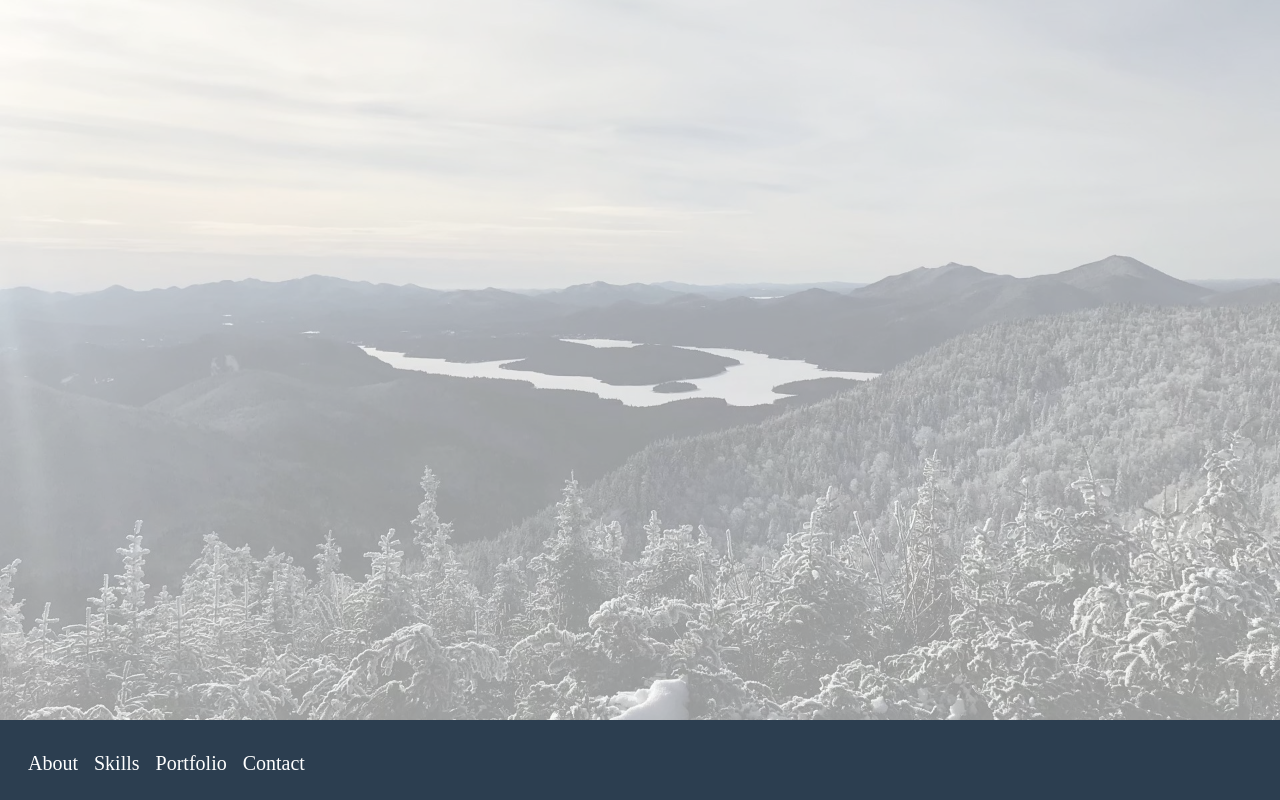
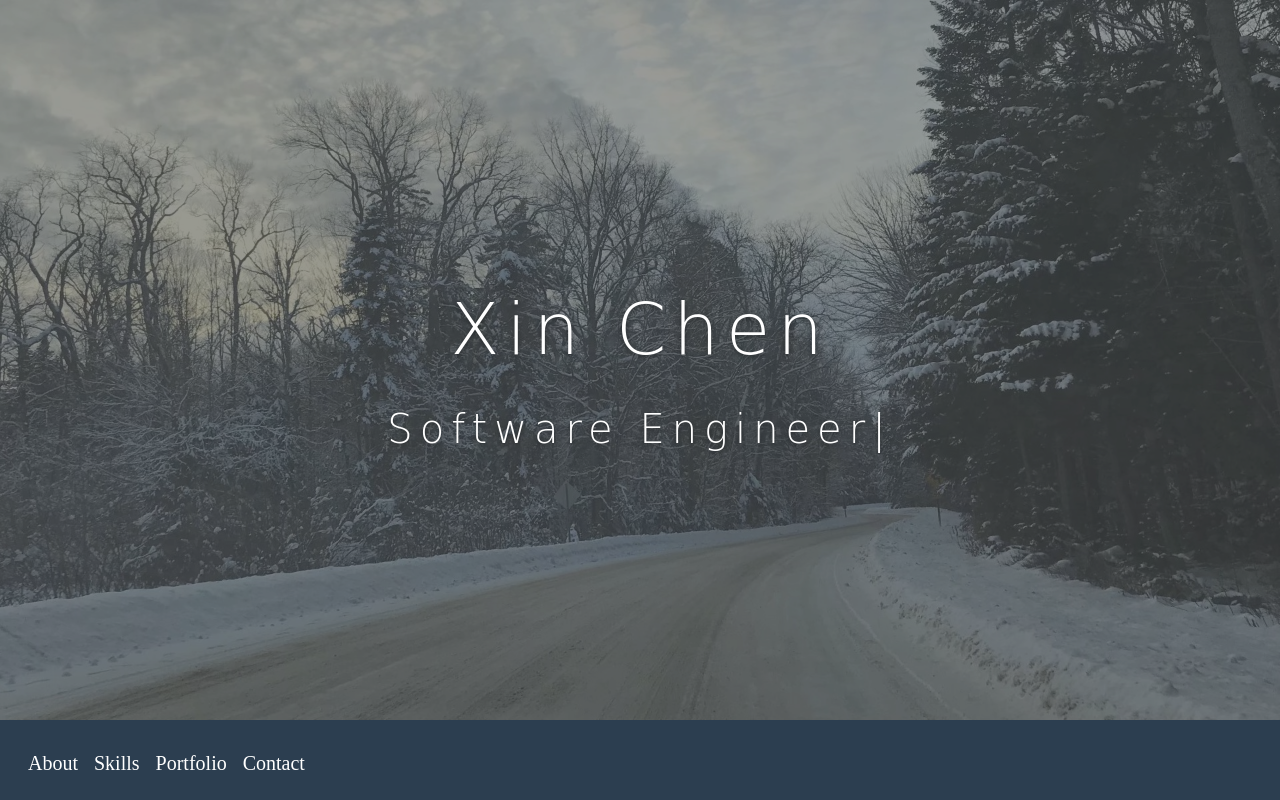
Before and after one commit to xin0415/xin.github.io, a website: page index.html in a window 1280 px wide. Shown: the top 800 px of the page. Drawn offline with nearby package versions, Linux system fonts and the light colour scheme.

Commit message:
update
need to fix size issue

```diff
--- a/index.html
+++ b/index.html
@@ -11,8 +11,33 @@
 <body>
 
 	<div>
+		<div id="slides">
+			<div class="overlay"></div>
+			<div class="slideshow-container">
+				<div class="mySlides fade">
+				  <img src="img/slide1.jpeg" style="width:100%">
+				</div>
 
-		<div class="slideshow-container">
+				<div class="mySlides fade">
+				  <img src="img/slide2.jpg" style="width:100%">
+				</div>
+
+				<div class="mySlides fade">
+				  <img src="img/slide3.jpg" style="width:100%">
+				</div>
+
+				<div class="mySlides fade">
+				  <img src="img/slide4.jpg" style="width:100%">
+				</div>
+			</div>
+			<div class="titleMessage">
+				<div class="heading">
+					<p>Xin Chen</p>
+					<span class="sub"></span><span class="sub typed"></span>
+				</div>
+			</div>
+		</div>
+		<!-- <div class="slideshow-container">
 			<div class="mySlides fade">
 			  <img src="img/slide1.jpeg" style="width:100%">
 			</div>
@@ -28,7 +53,7 @@
 			<div class="mySlides fade">
 			  <img src="img/slide4.jpg" style="width:100%">
 			</div>
-		</div>
+		</div> -->
 
 		<!-- <div class="carousel slide" data-ride="carousel">
 		  <div class="carousel-inner">
--- a/src/index.js
+++ b/src/index.js
@@ -1,4 +1,5 @@
 var slideIndex = 0;
+var bol=true;
 function showSlides() {
   var i;
   var slides = document.getElementsByClassName("mySlides");
@@ -9,8 +10,22 @@ function showSlides() {
   if (slideIndex > slides.length) {slideIndex = 1}
   slides[slideIndex-1].style.display = "block";
   setTimeout(showSlides, 2000); // Change image every 2 seconds
+  if(bol==true){
+  	showtitle();
+  	bol=false;
+  }
 }
 showSlides();
+function showtitle(){
+	let typed = new Typed('.typed', {
+    strings: ["Software Engineer", "Web Developer", "IT Consultant"],
+    typeSpeed: 80,
+    backSpeed: 30,
+    loop: true,
+    startDelay: 1000,
+    showCursor: true
+  })
+}
 
 window.onscroll=function(){navfollow()};
 var navbar=document.getElementById("navigation");
--- a/style/style.css
+++ b/style/style.css
@@ -6,7 +6,41 @@
   position: relative;
   margin: auto;
 }
+.overlay{
+  width: 100%;
+  height: 100%;
+  position: absolute;
+  z-index: 3;
+  background-color: rgba(0,0,0, 0.4)
+}
 
+.titleMessage{
+  font-family: 'Aqua', cursive;
+  position: absolute;
+  font-weight: bold;
+  width: 100%;
+  height: 250px;
+  top: 50%;
+  z-index: 5;
+  text-align: center;
+  margin-top: -125px;
+}
+
+.titleMessage .heading p {
+  color: #fff;
+  text-shadow: 0px 2px 5px rgba(0,0,0,0.4);
+  font-weight: 200;
+  letter-spacing: 7px;
+  font-size: 450%;
+}
+
+.titleMessage .heading span {
+  color: #fff;
+  text-shadow: 0px 2px 5px rgba(0,0,0,0.4);
+  font-weight: 200;
+  letter-spacing: 7px;
+  font-size: 250%;
+}
 /* Fading animation */
 .fade {
   -webkit-animation-name: fade;
```
